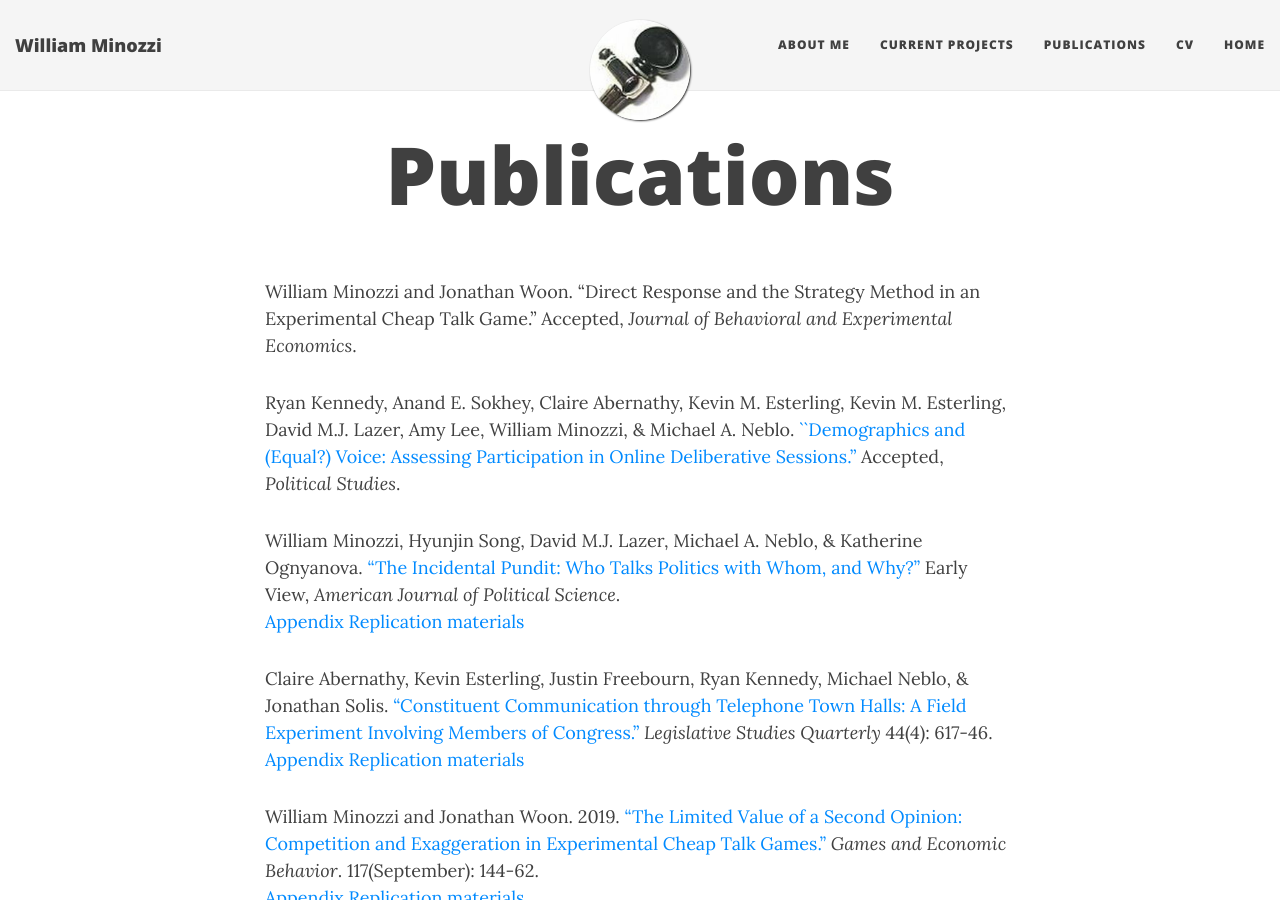
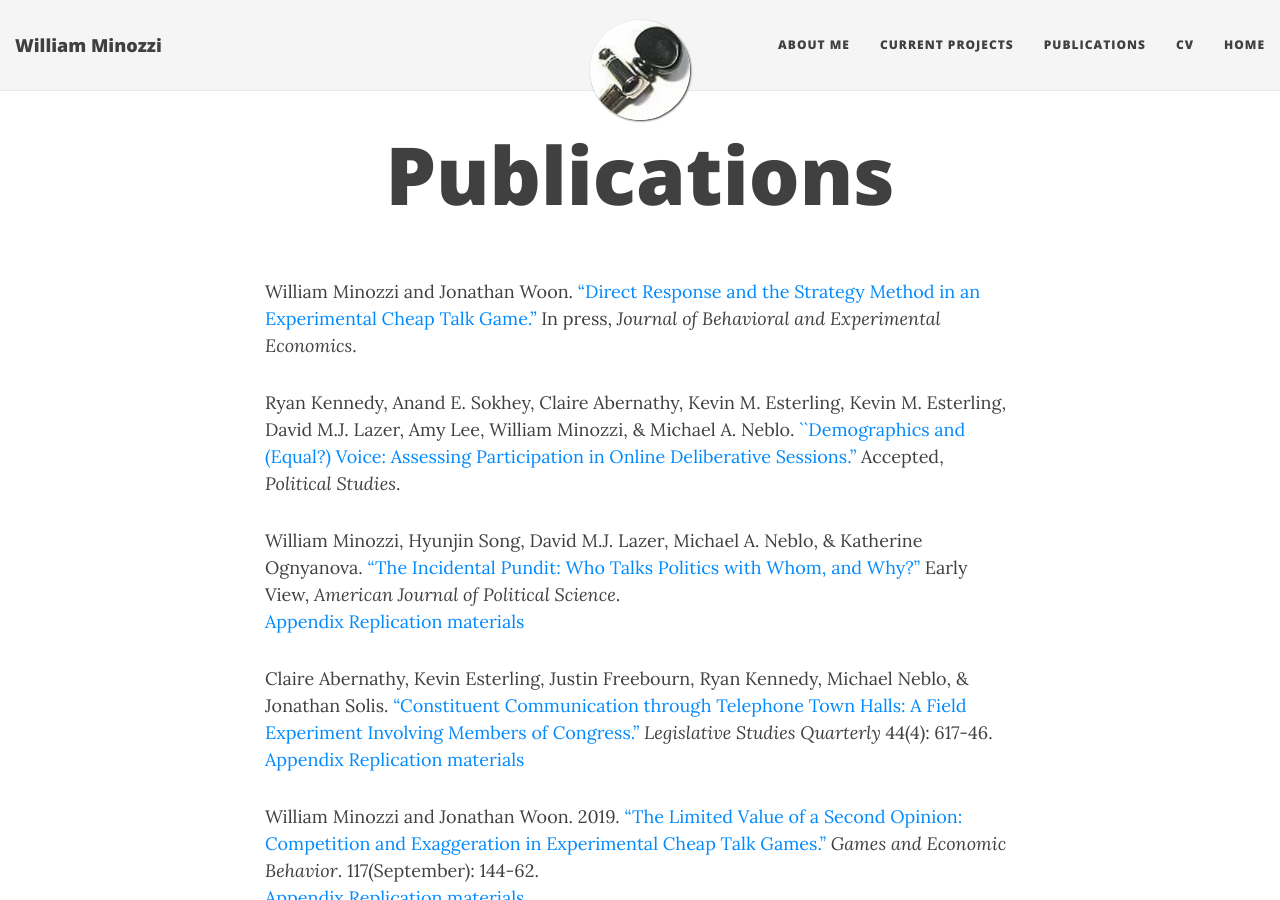
Before and after one commit to minozzi/minozzi.github.io, a Jekyll site: the page built from publications.md, in a window 1280 px wide and 900 px high. Built offline with Jekyll 4.4.1, drawn with Linux system fonts in a browser that asks for light colours; nearby versions of some CDN libraries.

Commit message:
update pubs/cv

```diff
--- a/publications.md
+++ b/publications.md
@@ -4,8 +4,8 @@ title: Publications
 ---
 
 William Minozzi and Jonathan Woon.
-"Direct Response and the Strategy Method in an Experimental Cheap Talk Game."
-Accepted,
+["Direct Response and the Strategy Method in an Experimental Cheap Talk Game."](https://doi.org/10.1016/j.socec.2019.101498)
+In press,
 *Journal of Behavioral and Experimental Economics*.
 
 Ryan Kennedy, Anand E. Sokhey, Claire Abernathy, Kevin M. Esterling, Kevin M. Esterling, David M.J. Lazer, Amy Lee, William Minozzi, & Michael A. Neblo.
```
Also changed, not shown: 1 other file.
